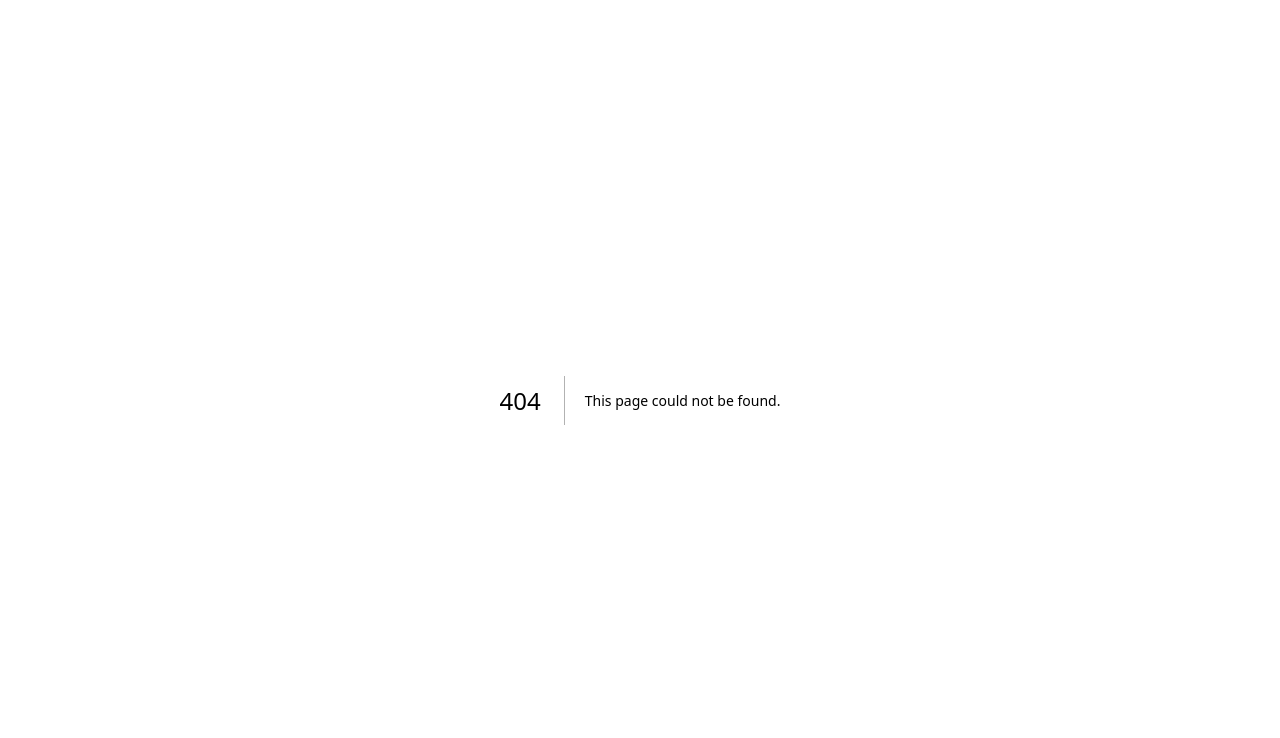
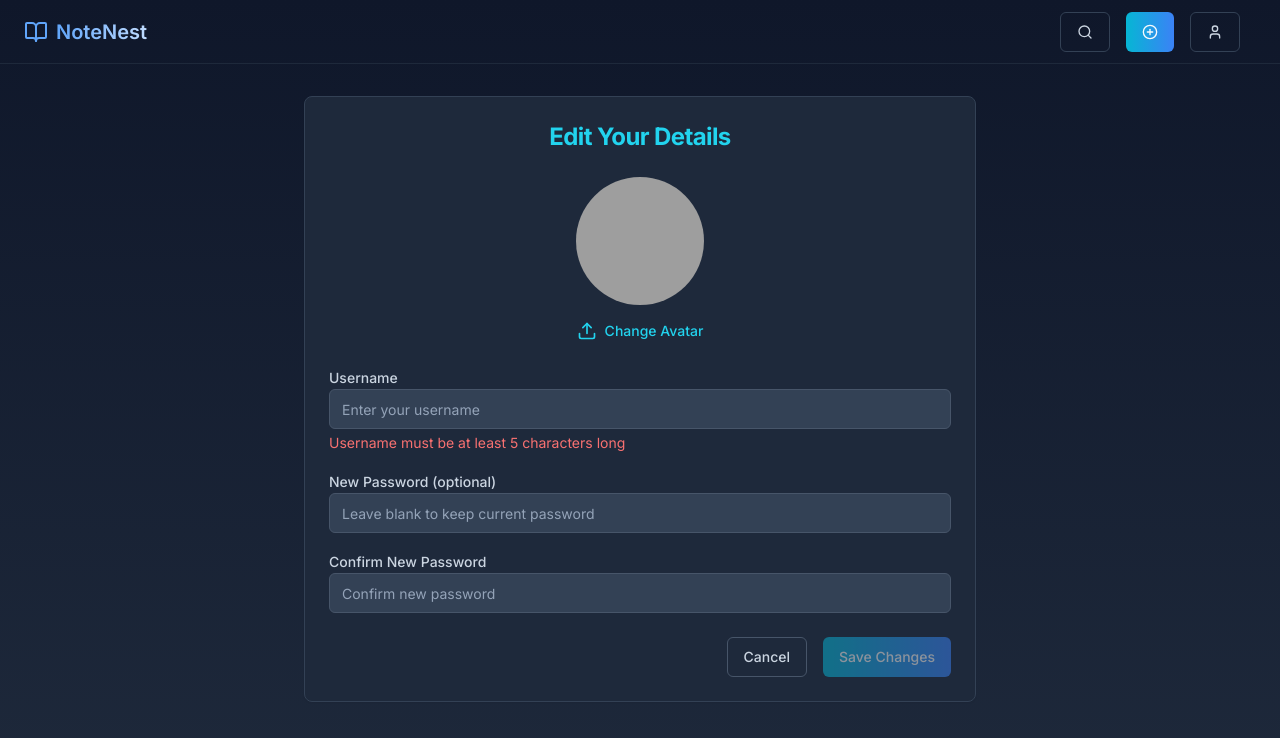
Before and after one commit to Imukua/notenest-frontend, a Next.js app: page /account/edit in a window 1280 px wide. Before the commit this address had no page. Shown: the top 738 px of the page. Built offline with nearby package versions, Linux system fonts and the light colour scheme; grey boxes are pictures that could not be loaded.

Commit message:
Added: edit account details page

```diff
--- /dev/null
+++ b/app/account/edit/page.tsx
@@ -0,0 +1,157 @@
+'use client'
+
+import { useState, useEffect } from 'react'
+import { Button } from "@/components/ui/button"
+import { Card, CardHeader, CardTitle, CardContent } from "@/components/ui/card"
+import { Input } from "@/components/ui/input"
+import { Label } from "@/components/ui/label"
+import { Avatar, AvatarFallback, AvatarImage } from "@/components/ui/avatar"
+import { AlertCircle, Check, Upload } from "lucide-react"
+import { Alert, AlertDescription, AlertTitle } from "@/components/ui/alert"
+import { Header } from '@/components/header/header'
+
+export default function EditUserDetails() {
+  const [username, setUsername] = useState('')
+  const [password, setPassword] = useState('')
+  const [confirmPassword, setConfirmPassword] = useState('')
+  const [avatarSrc, setAvatarSrc] = useState('/placeholder.svg?height=100&width=100')
+  const [isSubmitting, setIsSubmitting] = useState(false)
+  const [showSuccess, setShowSuccess] = useState(false)
+  const [errors, setErrors] = useState({ username: '', password: '', confirmPassword: '' })
+
+  const isFormValid = username.length >= 5 && (password === '' || (password !== '' && password === confirmPassword))
+
+  useEffect(() => {
+    validateForm()
+  }, [username, password, confirmPassword])
+
+  const validateForm = () => {
+    const newErrors = { username: '', password: '', confirmPassword: '' }
+
+    if (username.length < 5) {
+      newErrors.username = 'Username must be at least 5 characters long'
+    }
+
+    if (password !== '' && password !== confirmPassword) {
+      newErrors.confirmPassword = 'Passwords do not match'
+    }
+
+    setErrors(newErrors)
+  }
+
+  const handleSubmit = async (e: React.FormEvent) => {
+    e.preventDefault()
+    if (!isFormValid) return
+
+    setIsSubmitting(true)
+    // Simulate API call
+    await new Promise(resolve => setTimeout(resolve, 1500))
+    setIsSubmitting(false)
+    setShowSuccess(true)
+    setTimeout(() => setShowSuccess(false), 3000)
+  }
+
+  const handleAvatarChange = (e: React.ChangeEvent<HTMLInputElement>) => {
+    const file = e.target.files?.[0]
+    if (file) {
+      const reader = new FileReader()
+      reader.onload = (e) => setAvatarSrc(e.target?.result as string)
+      reader.readAsDataURL(file)
+    }
+  }
+
+  return (
+    <div className="min-h-screen bg-gradient-to-b from-slate-900 to-slate-800 text-slate-50 ">
+        <Header/>
+      <div className="container mx-auto px-4 mt-8">
+        <Card className="max-w-2xl mx-auto bg-slate-800 border-slate-700">
+          <CardHeader>
+            <CardTitle className="text-2xl flex justify-center font-bold text-cyan-400 items-center">Edit Your Details</CardTitle>
+          </CardHeader>
+          <CardContent>
+            <form onSubmit={handleSubmit} className="space-y-6">
+              <div className="flex flex-col items-center mb-6">
+                <Avatar className="w-32 h-32 mb-4">
+                  <AvatarImage src={avatarSrc} alt="User avatar" />
+                  <AvatarFallback>JD</AvatarFallback>
+                </Avatar>
+                <Label htmlFor="avatar-upload" className="cursor-pointer">
+                  <div className="flex items-center space-x-2 text-cyan-400 hover:text-cyan-300">
+                    <Upload size={20} />
+                    <span>Change Avatar</span>
+                  </div>
+                  <Input
+                    id="avatar-upload"
+                    type="file"
+                    accept="image/*"
+                    className="hidden"
+                    onChange={handleAvatarChange}
+                  />
+                </Label>
+              </div>
+              <div className="space-y-4">
+                <div>
+                  <Label htmlFor="username" className="text-slate-300">Username</Label>
+                  <Input
+                    id="username"
+                    value={username}
+                    onChange={(e) => setUsername(e.target.value)}
+                    placeholder="Enter your username"
+                    className="bg-slate-700 border-slate-600 text-slate-100 placeholder-slate-400"
+                  />
+                  {errors.username && (
+                    <p className="text-red-400 text-sm mt-1">{errors.username}</p>
+                  )}
+                </div>
+                <div>
+                  <Label htmlFor="password" className="text-slate-300">New Password (optional)</Label>
+                  <Input
+                    id="password"
+                    type="password"
+                    value={password}
+                    onChange={(e) => setPassword(e.target.value)}
+                    placeholder="Leave blank to keep current password"
+                    className="bg-slate-700 border-slate-600 text-slate-100 placeholder-slate-400"
+                  />
+                </div>
+                <div>
+                  <Label htmlFor="confirmPassword" className="text-slate-300">Confirm New Password</Label>
+                  <Input
+                    id="confirmPassword"
+                    type="password"
+                    value={confirmPassword}
+                    onChange={(e) => setConfirmPassword(e.target.value)}
+                    placeholder="Confirm new password"
+                    className="bg-slate-700 border-slate-600 text-slate-100 placeholder-slate-400"
+                  />
+                  {errors.confirmPassword && (
+                    <p className="text-red-400 text-sm mt-1">{errors.confirmPassword}</p>
+                  )}
+                </div>
+              </div>
+              <div className="flex justify-end space-x-4">
+                <Button variant="outline" className="border-slate-600 text-slate-300 hover:bg-slate-700 hover:text-slate-50">
+                  Cancel
+                </Button>
+                <Button
+                  type="submit"
+                  className="bg-gradient-to-r from-cyan-500 to-blue-500 hover:from-cyan-600 hover:to-blue-600"
+                  disabled={!isFormValid || isSubmitting}
+                >
+                  {isSubmitting ? 'Saving...' : 'Save Changes'}
+                </Button>
+              </div>
+            </form>
+          </CardContent>
+        </Card>
+        {showSuccess && (
+          <Alert className="mt-4 max-w-2xl mx-auto bg-green-800 border-green-700 text-green-100">
+            <Check className="h-4 w-4" />
+            <AlertTitle>Success</AlertTitle>
+            <AlertDescription>Your details have been updated successfully.</AlertDescription>
+          </Alert>
+        )}
+      </div>
+    </div>
+  )
+}
```
